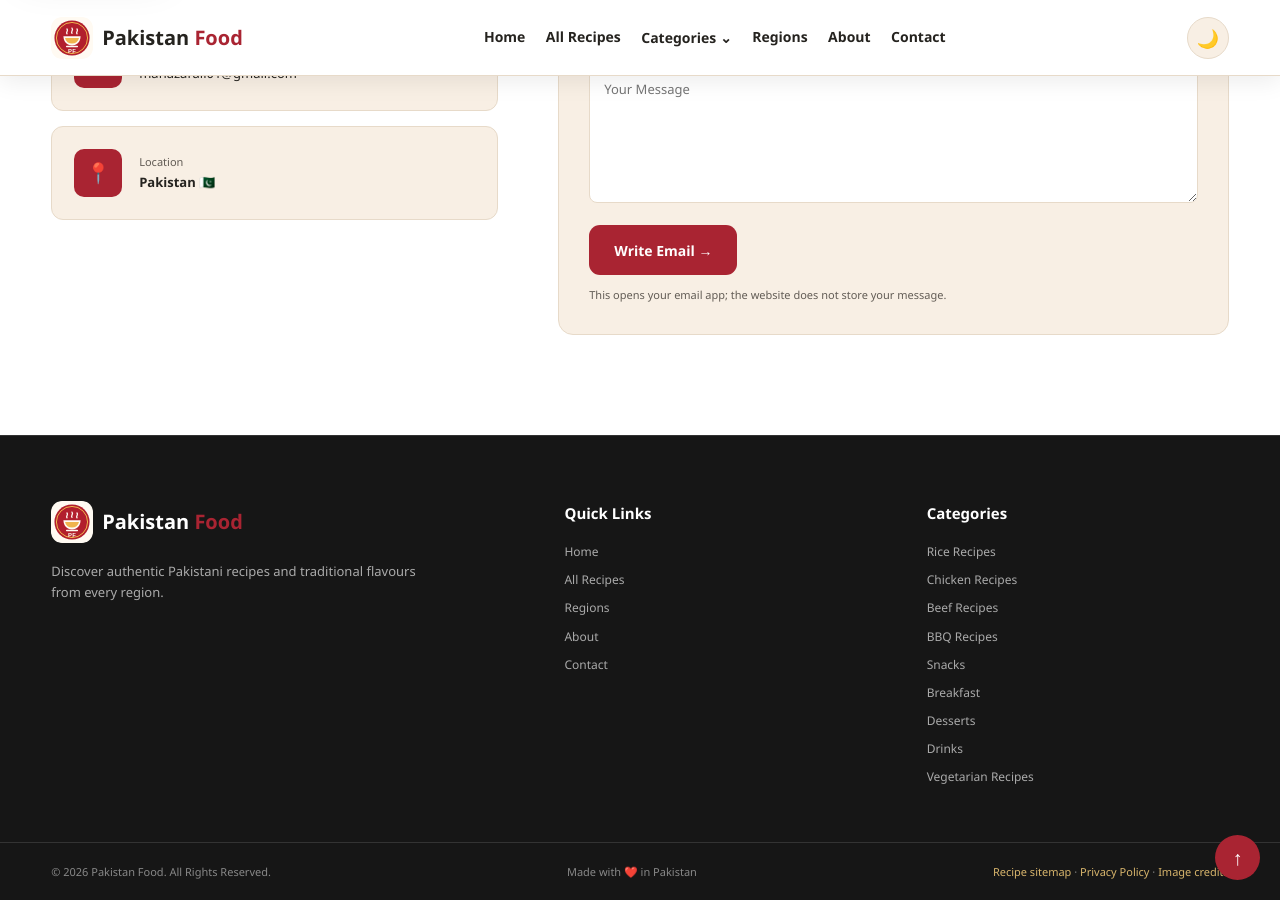
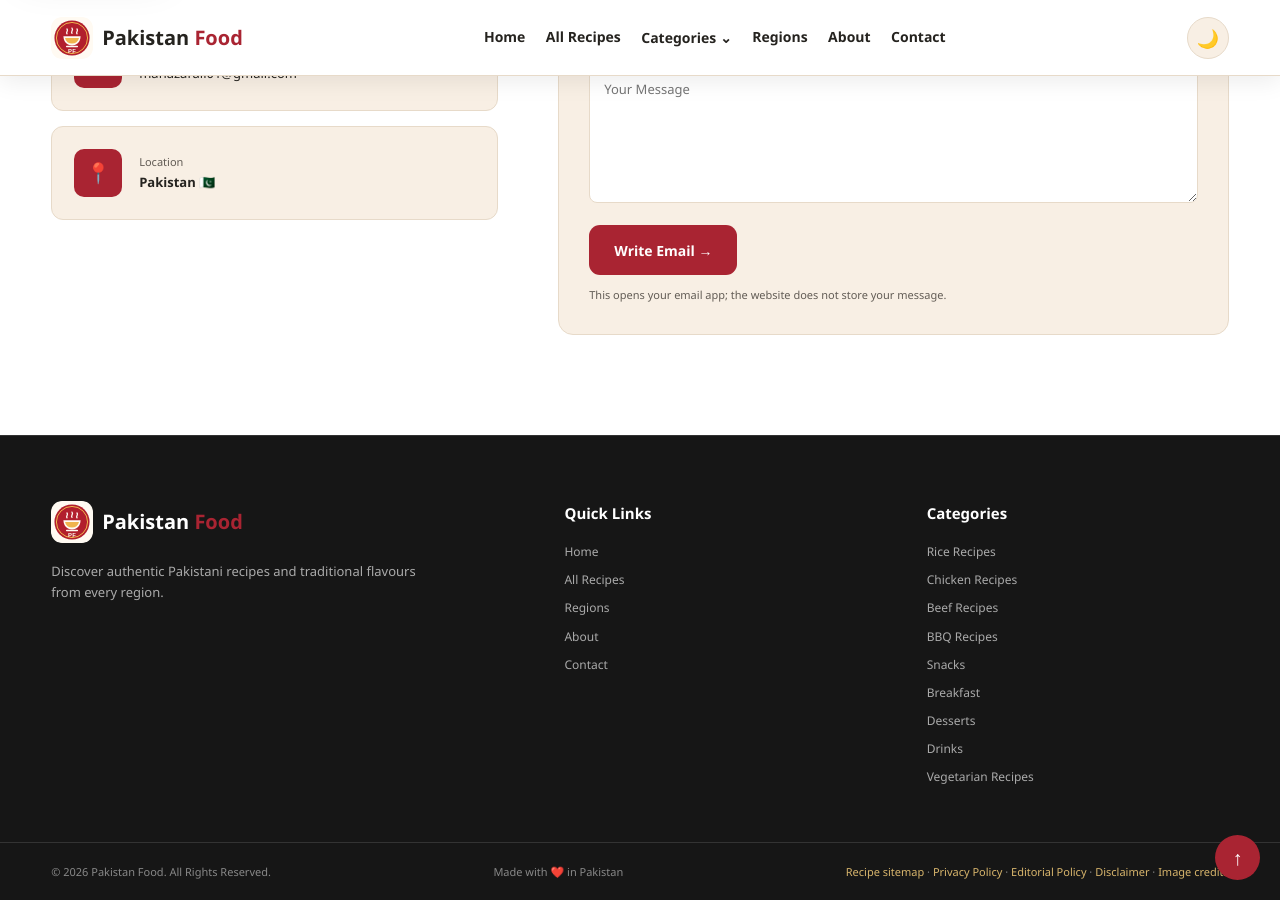
Before and after one commit to manazarali01-hub/pakistan-food, a Jekyll site: the page built from index.html, in a window 1280 px wide and 900 px high, scrolled down 15779 px. Built offline with Jekyll 4.4.1, drawn with Linux system fonts in a browser that asks for light colours.

Commit message:
Add trust pages to homepage footer

```diff
--- a/index.html
+++ b/index.html
@@ -72,7 +72,7 @@
     </main>
     <div class="modal" id="recipeModal" role="dialog" aria-modal="true" aria-hidden="true" aria-labelledby="modalRecipeTitle"><div class="modal-overlay" id="modalOverlay"></div><div class="modal-box"><button type="button" class="modal-close" id="modalClose" aria-label="Close recipe">×</button><div id="modalContent"></div></div></div>
     <div class="toast" id="toast"><span>✓</span><p id="toastMessage">Done!</p></div><button type="button" class="back-top" id="backTop" aria-label="Back to top">↑</button>
-    <footer class="footer"><div class="container footer-grid"><div class="footer-brand"><a href="#home" class="logo"><img class="brand-mark" src="assets/pakistan-food-logo.svg" alt="" width="42" height="42"><span>Pakistan <strong>Food</strong></span></a><p>Discover authentic Pakistani recipes and traditional flavours from every region.</p></div><div class="footer-links"><h3>Quick Links</h3><a href="#home">Home</a><a href="recipes/">All Recipes</a><a href="#regions">Regions</a><a href="#about">About</a><a href="#contact">Contact</a></div><div class="footer-links"><h3>Categories</h3><a href="recipes/rice/">Rice Recipes</a><a href="recipes/chicken/">Chicken Recipes</a><a href="recipes/beef/">Beef Recipes</a><a href="recipes/bbq/">BBQ Recipes</a><a href="recipes/snacks/">Snacks</a><a href="recipes/breakfast/">Breakfast</a><a href="recipes/desserts/">Desserts</a><a href="recipes/drinks/">Drinks</a><a href="recipes/vegetarian/">Vegetarian Recipes</a></div></div><div class="footer-bottom"><p>© <span id="year"></span> Pakistan Food. All Rights Reserved.</p><p>Made with ❤️ in Pakistan</p><p><a href="sitemap.html">Recipe sitemap</a> · <a href="privacy-policy.html">Privacy Policy</a> · <a href="image-credits.html">Image credits</a></p></div></footer>
+    <footer class="footer"><div class="container footer-grid"><div class="footer-brand"><a href="#home" class="logo"><img class="brand-mark" src="assets/pakistan-food-logo.svg" alt="" width="42" height="42"><span>Pakistan <strong>Food</strong></span></a><p>Discover authentic Pakistani recipes and traditional flavours from every region.</p></div><div class="footer-links"><h3>Quick Links</h3><a href="#home">Home</a><a href="recipes/">All Recipes</a><a href="#regions">Regions</a><a href="#about">About</a><a href="#contact">Contact</a></div><div class="footer-links"><h3>Categories</h3><a href="recipes/rice/">Rice Recipes</a><a href="recipes/chicken/">Chicken Recipes</a><a href="recipes/beef/">Beef Recipes</a><a href="recipes/bbq/">BBQ Recipes</a><a href="recipes/snacks/">Snacks</a><a href="recipes/breakfast/">Breakfast</a><a href="recipes/desserts/">Desserts</a><a href="recipes/drinks/">Drinks</a><a href="recipes/vegetarian/">Vegetarian Recipes</a></div></div><div class="footer-bottom"><p>© <span id="year"></span> Pakistan Food. All Rights Reserved.</p><p>Made with ❤️ in Pakistan</p><p><a href="sitemap.html">Recipe sitemap</a> · <a href="privacy-policy.html">Privacy Policy</a> · <a href="editorial-policy.html">Editorial Policy</a> · <a href="disclaimer.html">Disclaimer</a> · <a href="image-credits.html">Image credits</a></p></div></footer>
     <script src="recipes-data.js?v=20260924-premium3"></script>
     <script src="script.js?v=20260924-premium3"></script>
     <script src="enhancements.js?v=20260924-premium1"></script>
```
